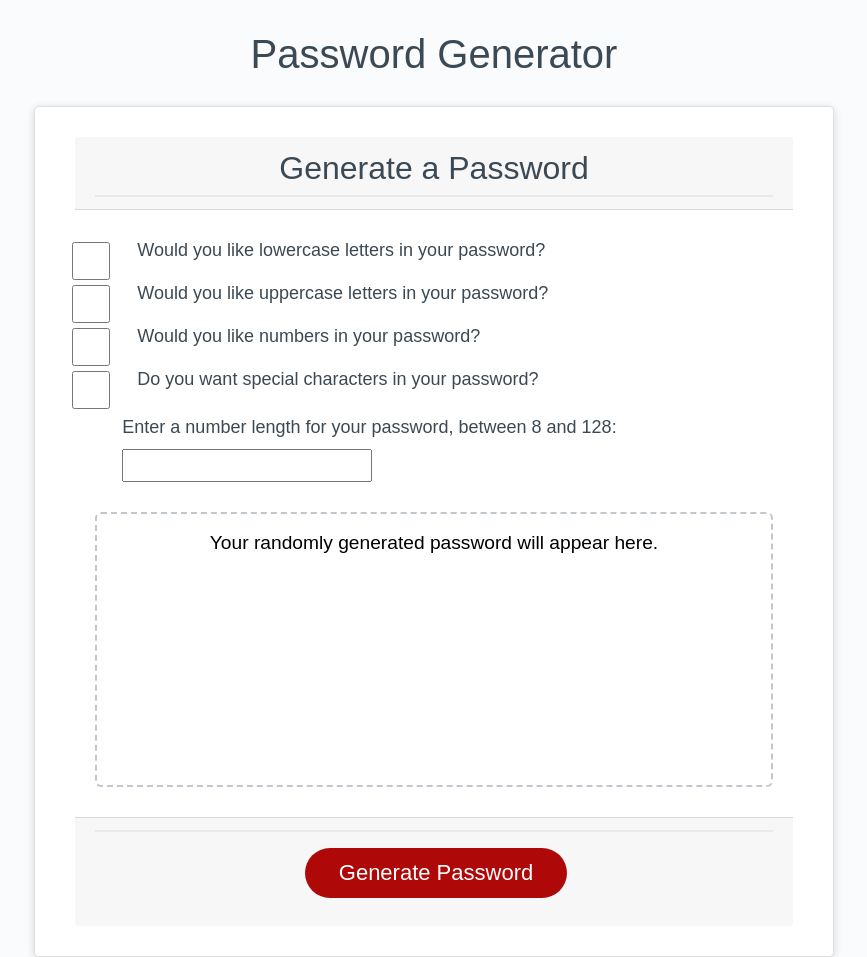
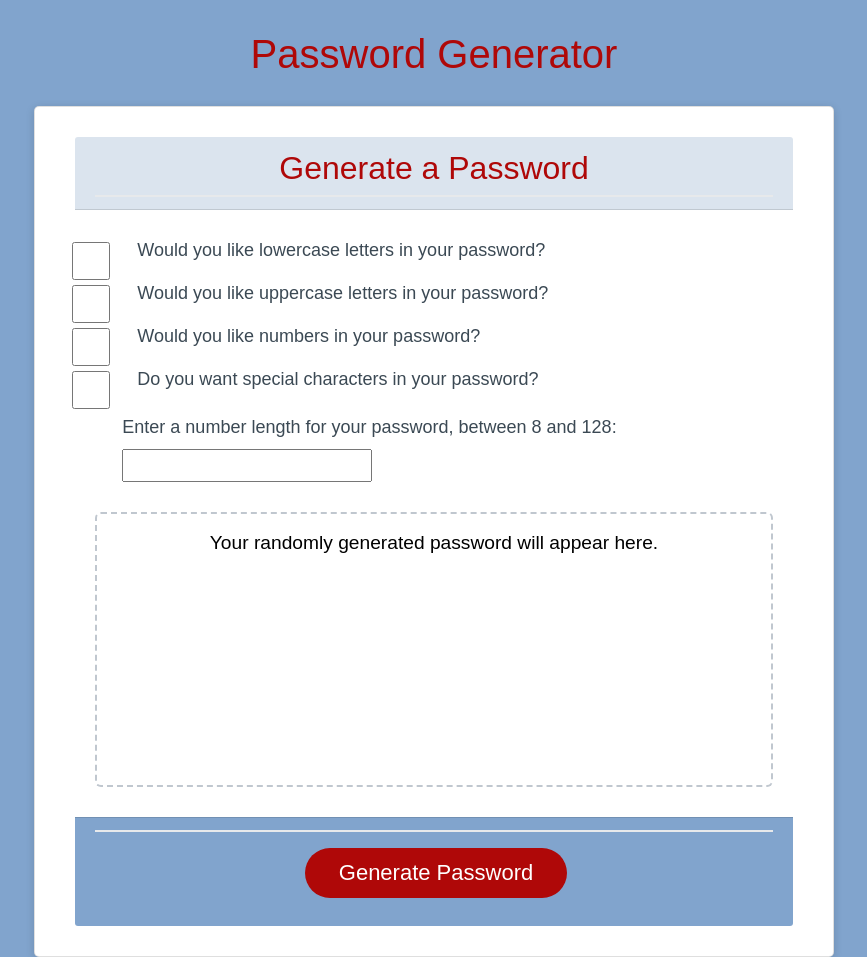
Before and after one commit to EsmondKim/RandomPasswordGenerator, a plain HTML site: page index.html in a window 1280 px wide. Shown: the whole page, without its empty margins (206-1073 px from the left). Drawn offline with nearby package versions, Linux system fonts and the light colour scheme.

Commit message:
Added color styling.

```diff
--- a/style.css
+++ b/style.css
@@ -10,19 +10,7 @@ body,
   height: 100%;
   margin: 0;
   padding: 0;
-}
-
-.h1-header {
-  text-align: center;
-}
-
-.h2-header {
-  text-align: center;
-}
-
-body {
-  font-family: sans-serif;
-  background-color: #f9fbfd;
+  background: #81a4cd;
 }
 
 .wrapper {
@@ -31,11 +19,27 @@ body {
   padding-right: 20px;
 }
 
+body {
+  font-family: sans-serif;
+}
+
 header {
   text-align: center;
   padding: 20px;
   padding-top: 0px;
   color: hsl(206, 17%, 28%);
+}
+
+.h1-header {
+  text-align: center;
+  color: hsl(360, 91%, 36%);
+}
+
+.h2-header {
+  text-align: center;
+  background: #dbe4ee;
+  font-weight: bold;
+  color: hsl(360, 91%, 36%);
 }
 
 .checkboxes {
@@ -74,6 +78,7 @@ header {
 
 .card-footer {
   text-align: center;
+  background: #81a4cd;
 }
 
 .card-footer::before {
```
